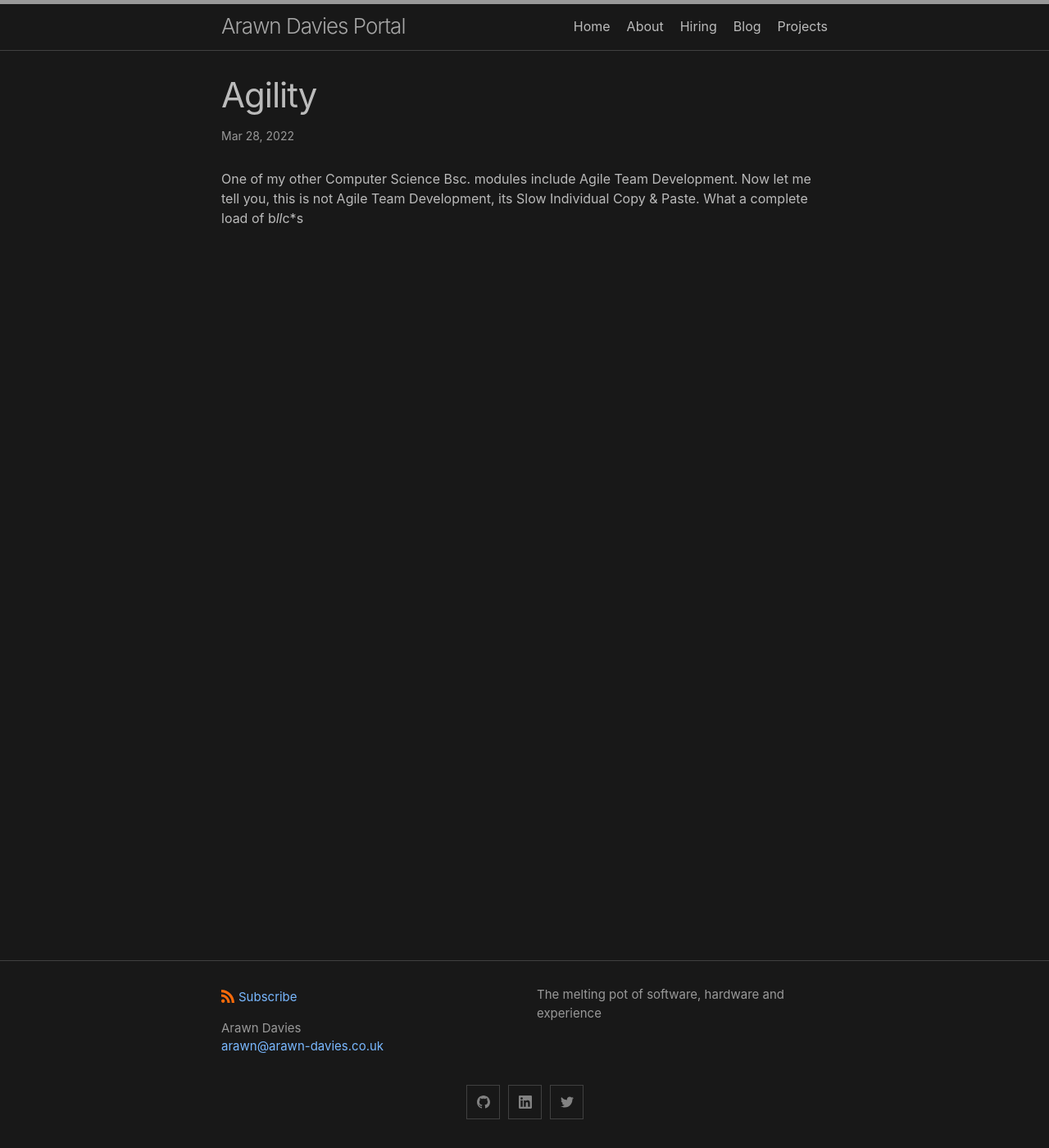
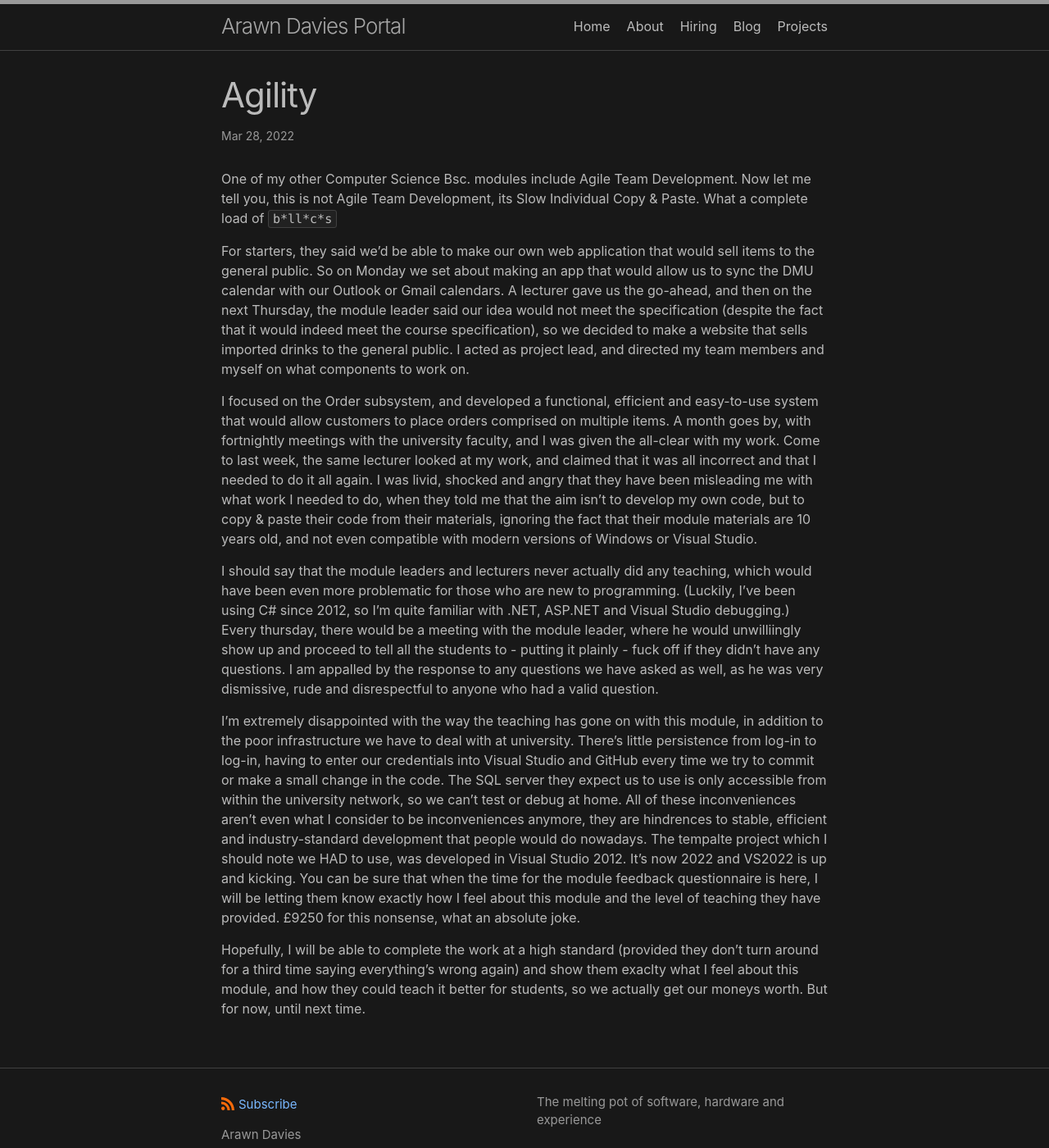
Before and after one commit to jsanz/gh-pages-minima-starter, a Jekyll site: the page built from _posts/2022-03-28-agility.md, in a window 1280 px wide and 1400 px high. Shown: the whole window at 82% size. Built offline with Jekyll 4.4.1, drawn with Linux system fonts in a browser that asks for light colours.

Commit message:
Updated post

````diff
--- a/_posts/2022-03-28-agility.md
+++ b/_posts/2022-03-28-agility.md
@@ -4,4 +4,26 @@ date: 2022-03-28
 layout: post
 ---
 
-One of my other Computer Science Bsc. modules include Agile Team Development. Now let me tell you, this is not Agile Team Development, its Slow Individual Copy & Paste. What a complete load of b*ll*c*s
+One of my other Computer Science Bsc. modules include Agile Team Development. Now let me tell you, this is not Agile Team Development, its Slow Individual Copy & Paste. What a complete load of ```b*ll*c*s```
+
+For starters, they said we'd be able to make our own web application that would sell items to the general public. So on Monday we set about making an app that would allow us to sync the DMU calendar with our Outlook or Gmail calendars.
+A lecturer gave us the go-ahead, and then on the next Thursday, the module leader said our idea would not meet the specification (despite the fact that it would indeed meet the course specification),
+so we decided to make a website that sells imported drinks to the general public. I acted as project lead, and directed my team members and myself on what components to work on.
+
+I focused on the Order subsystem, and developed a functional, efficient and easy-to-use system that would allow customers to place orders comprised on multiple items.
+A month goes by, with fortnightly meetings with the university faculty, and I was given the all-clear with my work. Come to last week, the same lecturer looked at my work, and claimed that it was all incorrect and that I needed to do it all again.
+I was livid, shocked and angry that they have been misleading me with what work I needed to do, when they told me that the aim isn't to develop my own code, but to copy & paste their code from their materials, ignoring the fact that their module materials are 10 years old, and not even compatible with modern versions of Windows or Visual Studio.
+
+I should say that the module leaders and lecturers never actually did any teaching, which would have been even more problematic for those who are new to programming. (Luckily, I've been using C# since 2012, so I'm quite familiar with .NET, ASP.NET and Visual Studio debugging.) Every thursday, there would be a meeting with the module leader, where he would unwilliingly show up and proceed to tell all the students to - putting it plainly - fuck off if they didn't have any questions.
+I am appalled by the response to any questions we have asked as well, as he was very dismissive, rude and disrespectful to anyone who had a valid question.
+
+I'm extremely disappointed with the way the teaching has gone on with this module, in addition to the poor infrastructure we have to deal with at university.
+There's little persistence from log-in to log-in, having to enter our credentials into Visual Studio and GitHub every time we try to commit or make a small change in the code. The SQL server they expect us to use is only accessible from within the university network, so we can't test or debug at home.
+All of these inconveniences aren't even what I consider to be inconveniences anymore, they are hindrences to stable, efficient and industry-standard development that people would do nowadays. The tempalte project which I should note we HAD to use, was developed in Visual Studio 2012. It's now 2022 and VS2022 is up and kicking.
+You can be sure that when the time for the module feedback questionnaire is here, I will be letting them know exactly how I feel about this module and the level of teaching they have provided. £9250 for this nonsense, what an absolute joke.
+
+
+
+
+
+Hopefully, I will be able to complete the work at a high standard (provided they don't turn around for a third time saying everything's wrong again) and show them exaclty what I feel about this module, and how they could teach it better for students, so we actually get our moneys worth. But for now, until next time.
````
